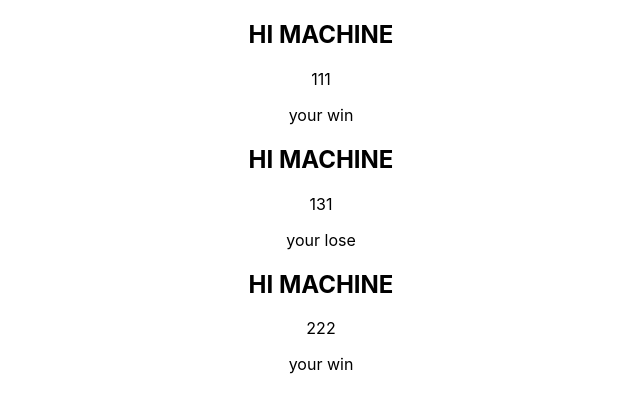
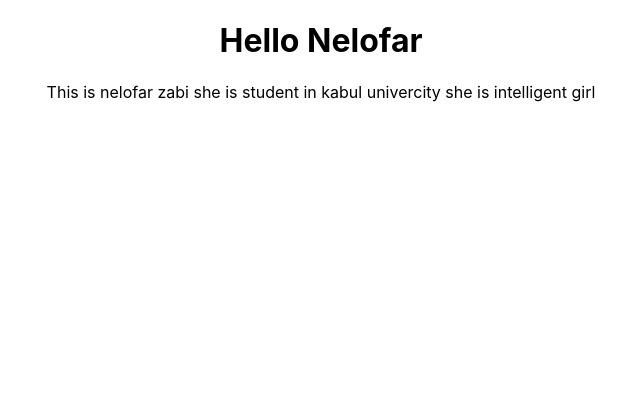
Before and after one commit to Nelofarzabi/React.JS_Test, a React (Create React App) app: page / in a window 1280 px wide. Shown: the top 412 px of the page, without its empty margins (319-959 px from the left). Built offline with nearby package versions, Linux system fonts and the light colour scheme.

Commit message:
Working with state

```diff
--- a/src/App.js
+++ b/src/App.js
@@ -1,8 +1,10 @@
 
 import './App.css';
-import POP from './props';
+// import Loop from './state';
+// import POP from './props';
 // import Clasebase from './classbase';
 // import Pickernumber from './pickerNumber';
+import State from "./state";
 
 
 function App() {
@@ -11,7 +13,7 @@ function App() {
       <div>
         {/* <Clasebase/> */}
         {/* <Pickernumber/> */}
-        <POP
+        {/* <POP
         number = {1}
         number1 = {1}
         number2 = {1}
@@ -28,7 +30,11 @@ function App() {
         number1 = {2}
         number2 = {2}
 
+        /> */}
+        <State
+        About ='This is nelofar zabi she is student in kabul univercity she is intelligent girl'
         />
+
 
 
 
--- /dev/null
+++ b/src/state.js
@@ -0,0 +1,28 @@
+import React  from "react";
+
+class  State extends  React.Component{
+    //State section
+
+
+    constructor(){
+        super();
+        this.State={
+            name : 'Nelofar',
+            fatherName :'Shir ali zabi',
+            id : 12
+
+        }
+
+    }
+    render (){
+        return(
+            <div>
+                <h1>Hello  {this.State.name}</h1>
+                <p>{this.props.About}</p>
+            </div>
+        );
+
+    }
+
+}
+export  default State ;
```
